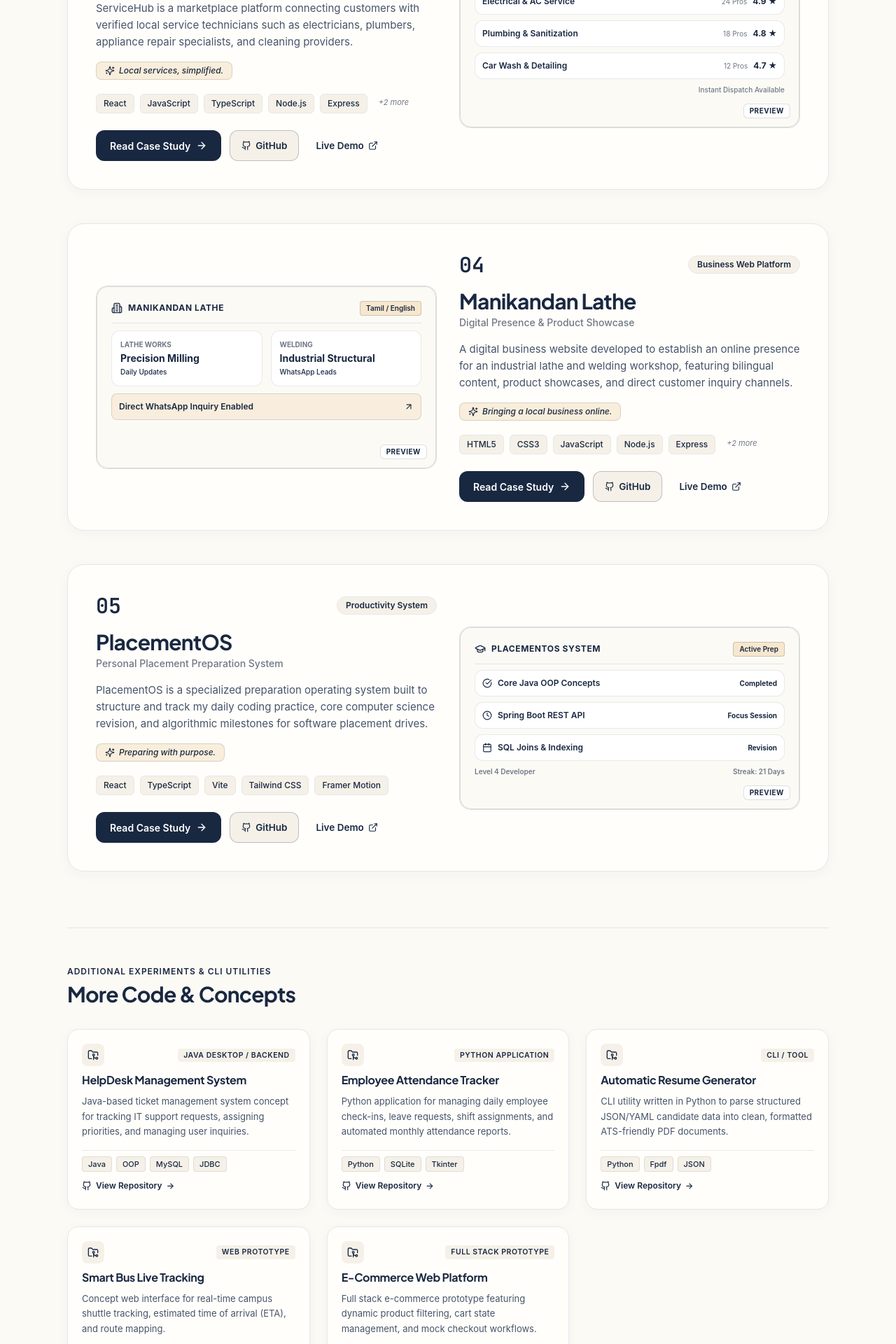
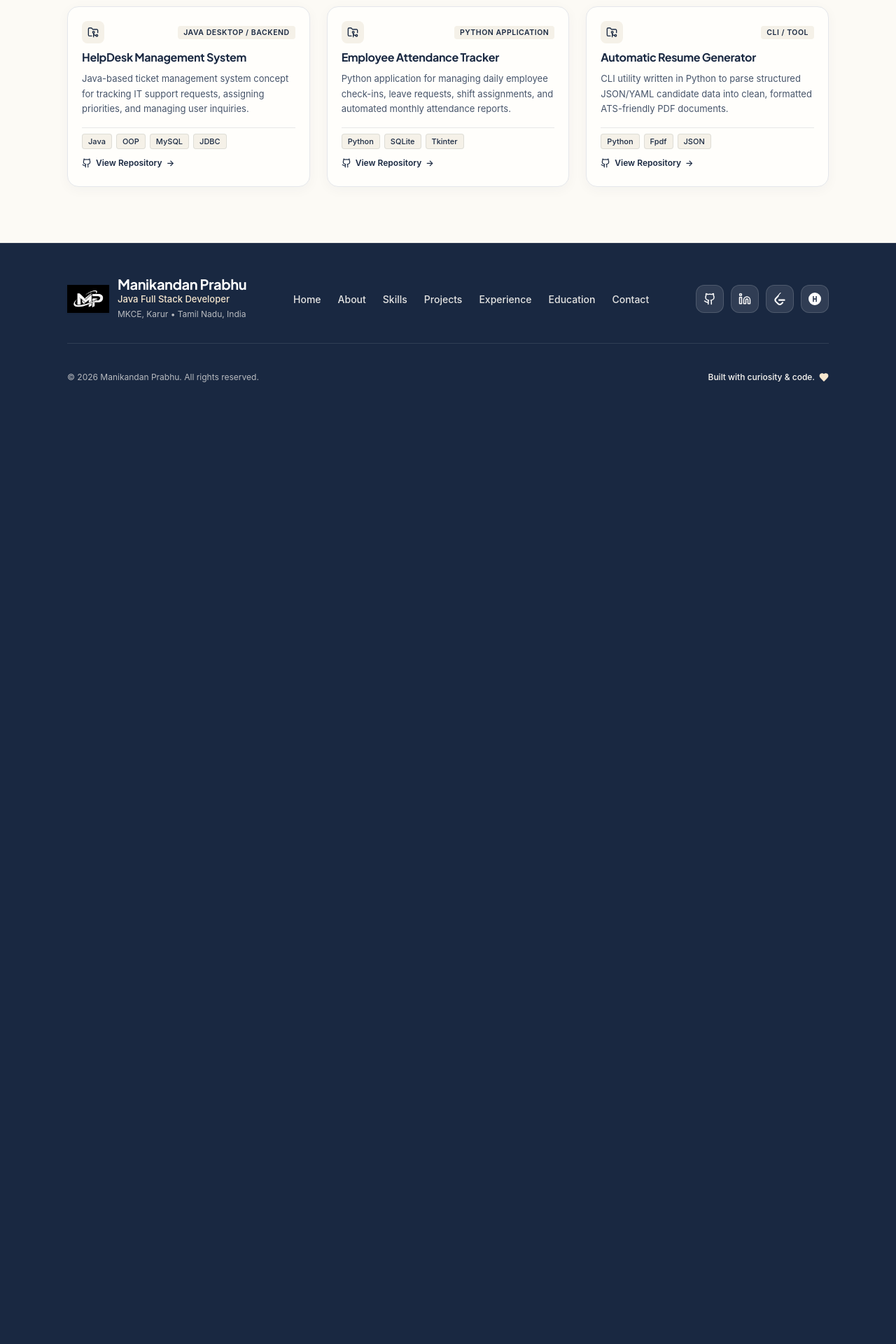
Before and after one commit to cmmanikandan/portfolio, a React (Vite) app: page /projects in a window 1280 px wide. Shown: the part 1620-3540 px from the top of the page at 70% size. After the commit the page ends 2215 px from the top, so only its background shows below. Built offline with nearby package versions, Linux system fonts and the light colour scheme.

Commit message:
feat: display 2 core featured projects and structured minor projects array

```diff
--- a/src/data/projectsData.ts
+++ b/src/data/projectsData.ts
@@ -21,6 +21,7 @@ export interface Project {
   mockupType: "marketplace" | "finance" | "service" | "business" | "productivity";
 }
 
+// 2 Core Featured Full-Stack Projects
 export const featuredProjects: Project[] = [
   {
     id: "qubink",
@@ -103,129 +104,6 @@ export const featuredProjects: Project[] = [
     outcome: "Delivered a lightweight, highly responsive financial tracking application with smooth micro-animations and zero-latency offline performance.",
     accentColor: "from-emerald-500/20 to-teal-500/10",
     mockupType: "finance"
-  },
-  {
-    id: "servicehub",
-    number: "03",
-    title: "ServiceHub",
-    subtitle: "Local Services Marketplace",
-    description: "ServiceHub is a marketplace platform connecting customers with verified local service technicians such as electricians, plumbers, appliance repair specialists, and cleaning providers.",
-    problem: "Finding trustworthy local service technicians in tier-2 and tier-3 towns often relies on informal word-of-mouth with zero upfront pricing transparency or verified customer reviews.",
-    solution: "Built a centralized service discovery platform where customers can browse service categories, compare verified provider ratings, schedule convenient time slots, and verify jobs via OTP.",
-    workflowSteps: [
-      { step: "01", title: "Browse Categories", desc: "Customer selects required service (Electrical, Plumbing, Appliance, Cleaning)." },
-      { step: "02", title: "Compare Providers", desc: "View nearby technician profiles, verified ratings, pricing, and distance." },
-      { step: "03", title: "Book Appointment", desc: "Select date/time slot and submit request with problem description." },
-      { step: "04", title: "OTP Job Start", desc: "Technician arrives and verifies identity with customer via secure one-time passcode." },
-      { step: "05", title: "Rating & Payment", desc: "Complete digital payment and submit transparent public review." }
-    ],
-    features: [
-      "Categorized Service Discovery",
-      "Verified Provider Public Profiles",
-      "Flexible Date & Time Slot Booking",
-      "Secure OTP Job Verification",
-      "Real-Time Booking Status Updates",
-      "Customer Review & Rating System",
-      "Provider Management Dashboard",
-      "Modular REST API Backend"
-    ],
-    technologies: ["React", "JavaScript", "TypeScript", "Node.js", "Express", "PostgreSQL", "Tailwind CSS"],
-    category: "Marketplace Platform",
-    highlight: "Local services, simplified.",
-    githubUrl: "https://github.com/cmmanikandan/servicehub",
-    liveDemoUrl: "https://servicehub-marketplace.vercel.app",
-    myRole: "Full Stack Developer — architected backend REST APIs with Node/Express, structured PostgreSQL schemas, and developed client booking flows.",
-    challenges: "Designing multi-role authorization (Customer vs Service Provider) and managing asynchronous state transitions during booking lifecycle.",
-    learnings: [
-      "Designed relational database schemas with foreign keys and indexes.",
-      "Implemented JWT authentication and role-based endpoint authorization.",
-      "Built resilient error handling and request validation middleware in Express."
-    ],
-    outcome: "Constructed an end-to-end service booking platform with robust backend routes, scalable SQL relations, and clean user experience.",
-    accentColor: "from-blue-500/20 to-indigo-500/10",
-    mockupType: "service"
-  },
-  {
-    id: "manikandan-lathe",
-    number: "04",
-    title: "Manikandan Lathe",
-    subtitle: "Digital Presence & Product Showcase",
-    description: "A digital business website developed to establish an online presence for an industrial lathe and welding workshop, featuring bilingual content, product showcases, and direct customer inquiry channels.",
-    problem: "Traditional manufacturing and lathe workshops rely almost exclusively on offline walk-in traffic, leaving industrial clients unable to view machinery specs or product samples online.",
-    solution: "Developed a modern, bilingual (Tamil & English) digital catalog with status updates, detailed product specifications, customer verification, and direct WhatsApp/call inquiry triggers.",
-    workflowSteps: [
-      { step: "01", title: "Bilingual Landing", desc: "Visitor explores company capabilities in Tamil or English with instant toggle." },
-      { step: "02", title: "Product Showcase", desc: "Browse high-resolution lathe components, fabricated metal parts, and tools." },
-      { step: "03", title: "Specification Sheet", desc: "View detailed material dimensions, tolerances, and pricing tiers." },
-      { step: "04", title: "Direct WhatsApp CTA", desc: "1-click pre-filled WhatsApp message connects customer directly to owner." },
-      { step: "05", title: "Quote & Delivery", desc: "Owner receives formatted inquiry and coordinates production timeline." }
-    ],
-    features: [
-      "Bilingual Content Switcher (Tamil & English)",
-      "Categorized Industrial Product Catalog",
-      "High-Resolution Multi-Angle Photo Gallery",
-      "Live Workshop Announcements & Updates",
-      "1-Click WhatsApp Lead Generation",
-      "Direct Call & Location Mapping",
-      "Cloudinary Optimized Image Delivery",
-      "Lightweight Zero-Lag Static Architecture"
-    ],
-    technologies: ["HTML5", "CSS3", "JavaScript", "Node.js", "Express", "Supabase", "Cloudinary"],
-    category: "Business Web Platform",
-    highlight: "Bringing a local business online.",
-    githubUrl: "https://github.com/cmmanikandan/manikandan-lathe",
-    liveDemoUrl: "https://manikandan-lathe.vercel.app",
-    myRole: "Frontend Developer & Project Lead — collaborated directly with business stakeholders to photograph inventory, write bilingual copy, and deploy the live site.",
-    challenges: "Implementing instant multi-language text swapping without bloated libraries or SEO performance degradation.",
-    learnings: [
-      "Gained real-world client collaboration and requirement-gathering experience.",
-      "Optimized media asset loading using Cloudinary responsive image delivery.",
-      "Created conversion-focused CTAs that drive direct business leads via WhatsApp."
-    ],
-    outcome: "Successfully transitioned an offline industrial workshop into a modern digital brand with recurring customer inquiries received directly through the website.",
-    accentColor: "from-amber-500/20 to-orange-500/10",
-    mockupType: "business"
-  },
-  {
-    id: "placementos",
-    number: "05",
-    title: "PlacementOS",
-    subtitle: "Personal Placement Preparation System",
-    description: "PlacementOS is a specialized preparation operating system built to structure and track my daily coding practice, core computer science revision, and algorithmic milestones for software placement drives.",
-    problem: "Managing complex placement preparation across DSA, Core Java, Spring Boot, SQL, and Web projects without a structured system leads to inconsistent study and lost tracking.",
-    solution: "Designed a dedicated preparation dashboard featuring Pomodoro focus blocks, spaced repetition study reminders, automated task rescheduling, and topic mastery logs.",
-    workflowSteps: [
-      { step: "01", title: "Daily Target Setting", desc: "Set daily DSA problem quotas and core CS revision milestones." },
-      { step: "02", title: "Focus Timer Session", desc: "25-minute Pomodoro study block with background audio and distraction block." },
-      { step: "03", title: "Solution Note Logging", desc: "Document time/space complexities and key pattern takeaways." },
-      { step: "04", title: "Spaced Repetition", desc: "Automated schedule prompts revision at 1, 3, 7, and 14 day intervals." },
-      { step: "05", title: "Streak & Mastery Log", desc: "Track consecutive day streaks, topic coverage percentages, and readiness." }
-    ],
-    features: [
-      "Daily Preparation Task Planner",
-      "Built-in Pomodoro Focus Timer",
-      "Automated Spaced Repetition Scheduling",
-      "Technical Notes & Code Snippet Library",
-      "Topic Mastery & Progress Analytics",
-      "Study Streak & Gamified XP Tracking",
-      "Persistent Local Storage State Sync",
-      "Keyboard Shortcut Productivity Controls"
-    ],
-    technologies: ["React", "TypeScript", "Vite", "Tailwind CSS", "Framer Motion"],
-    category: "Productivity System",
-    highlight: "Preparing with purpose.",
-    githubUrl: "https://github.com/cmmanikandan/placement-os",
-    liveDemoUrl: "https://placement-os.vercel.app",
-    myRole: "Creator & Lead Developer — designed and built this tool for personal placement prep, actively using it daily.",
-    challenges: "Building robust persistent local storage sync with automatic dynamic date rolling and streak calculation logic.",
-    learnings: [
-      "Engineered client-side time management algorithms and interval loops.",
-      "Implemented state persistence with schema migrations in localStorage.",
-      "Created keyboard-accessible user interfaces optimized for rapid task entry."
-    ],
-    outcome: "Built an indispensable daily productivity application that maintains study discipline and tracks placement milestones.",
-    accentColor: "from-purple-500/20 to-pink-500/10",
-    mockupType: "productivity"
   }
 ];
 
@@ -236,8 +114,10 @@ export interface MinorProject {
   technologies: string[];
   category: string;
   githubUrl?: string;
+  liveDemoUrl?: string;
 }
 
+// Minor Projects & Utilities (Easy to add/edit more projects here anytime)
 export const minorProjects: MinorProject[] = [
   {
     id: "helpdesk",
@@ -262,21 +142,5 @@ export const minorProjects: MinorProject[] = [
     technologies: ["Python", "Fpdf", "JSON"],
     category: "CLI / Tool",
     githubUrl: "https://github.com/cmmanikandan/resume-generator"
-  },
-  {
-    id: "bus-tracking",
-    title: "Smart Bus Live Tracking",
-    description: "Concept web interface for real-time campus shuttle tracking, estimated time of arrival (ETA), and route mapping.",
-    technologies: ["HTML5", "CSS3", "JavaScript", "Leaflet JS"],
-    category: "Web Prototype",
-    githubUrl: "https://github.com/cmmanikandan/smart-bus-tracking"
-  },
-  {
-    id: "ecommerce-platform",
-    title: "E-Commerce Web Platform",
-    description: "Full stack e-commerce prototype featuring dynamic product filtering, cart state management, and mock checkout workflows.",
-    technologies: ["React", "Node.js", "Express", "MongoDB"],
-    category: "Full Stack Prototype",
-    githubUrl: "https://github.com/cmmanikandan/ecommerce-platform"
   }
 ];
```
Also changed, not shown: src/pages/HomePage.tsx (+5 -7 lines).
